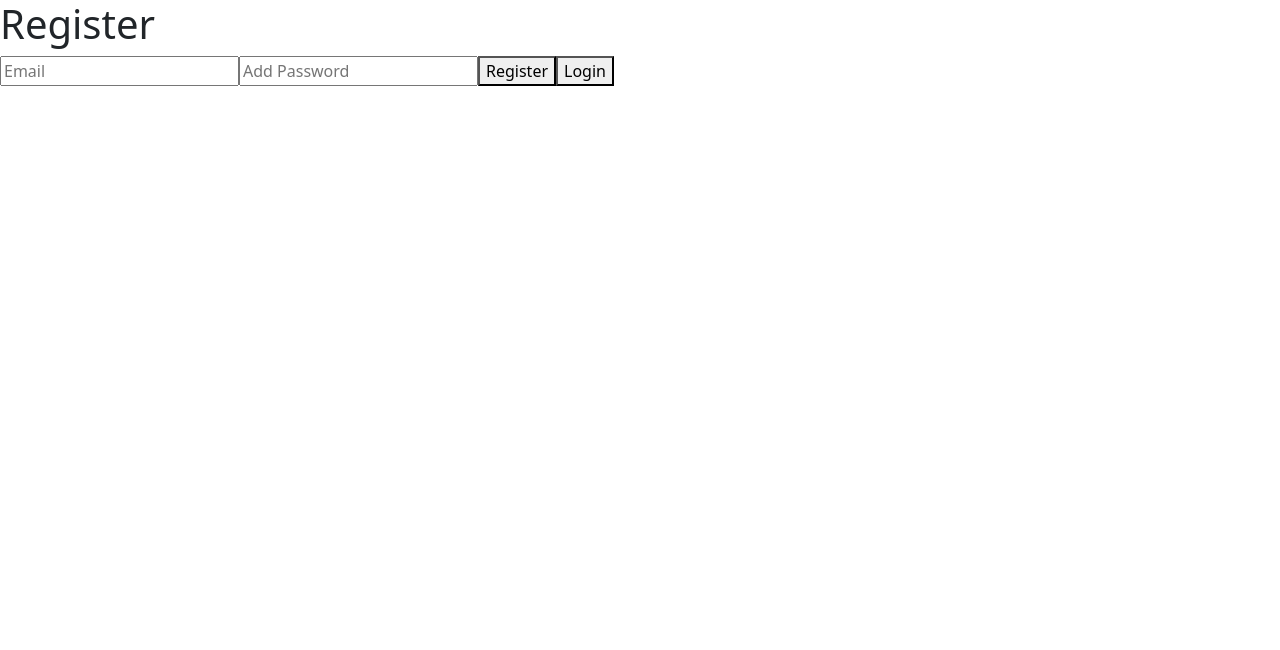
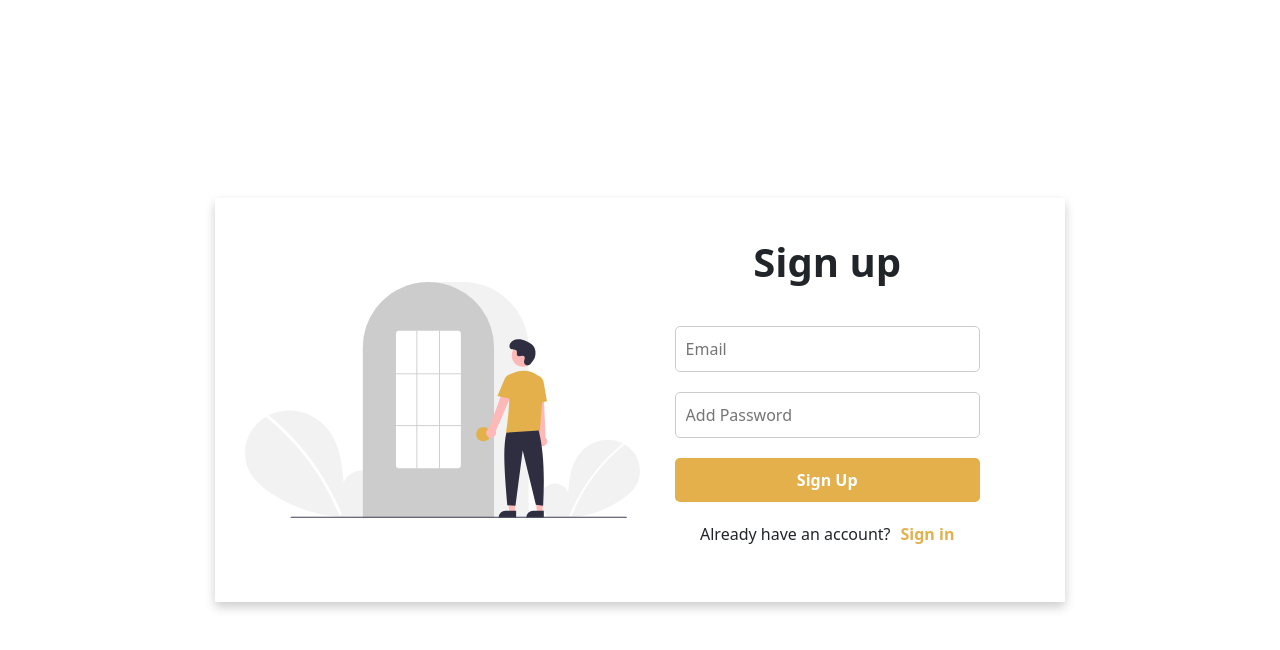
Before and after one commit to Iqbaltawakal05/Miniproject-react, a React (Vite) app: page /register in a window 1280 px wide. Shown: the top 650 px of the page. Built offline with nearby package versions, Linux system fonts and the light colour scheme.

Commit message:
Add register css

```diff
--- /dev/null
+++ b/src/Css/register.css
@@ -0,0 +1,63 @@
+.register-body {
+    min-height: 100vh;
+    display: flex;
+    align-items: center;
+    justify-content: center;
+    padding: 30px;
+}
+
+.register-container {
+    position: relative;
+    max-width: 850px;
+    width: 100%;
+    background: #fff;
+    padding: 40px 30px;
+    box-shadow: 0 5px 10px rgba(0, 0, 0, 0.2);
+    perspective: 2700px;
+    display: flex;
+    flex-direction: row;
+    gap: 60px;
+    align-items: center;
+}
+
+.register-container img {
+    height: 30%;
+    width: 50%;
+    min-width: auto;
+    object-fit: cover;
+
+}
+
+.register-form {
+    display: flex;
+    flex-direction: column;
+    align-items: center;
+    gap: 20px;
+}
+
+.register-form h1 {
+    font-weight: bold;
+    font-size: 40px;
+    text-align: center;
+    margin-bottom: 20px;
+}
+
+.register-form input {
+    width: 120%;
+    padding: 10px;
+    border: 1px solid #ccc;
+    border-radius: 5px;
+    outline: none;
+}
+
+.register-form button {
+    width: 120%;
+    padding: 10px;
+    border: none;
+    border-radius: 5px;
+    outline: none;
+    background: #e3b04b;
+    color: #fff;
+    font-weight: bold;
+    cursor: pointer;
+}
--- a/src/Pages/Login.jsx
+++ b/src/Pages/Login.jsx
@@ -3,6 +3,7 @@ import { useEffect, useState } from "react"
 import axios from "axios"
 import { Link, useNavigate } from "react-router-dom"
 import loginlogo from "../img/Login.svg"
+import "../Css/login.css"
 
 function Login () {
     const [Username, setUsername] = useState("")
@@ -51,15 +52,15 @@ function Login () {
         <div className="login-container">
             <img src={loginlogo} alt="login icon"/>
         <div className="login-form">
-            <h1>Login</h1>
+            <h1>Sign in</h1>
             {!!notif.length && <h1>{notif}</h1>}
-            <input type="text" placeholder="Username" onChange={handleUsernameChange} value={Username}/>
+            <input type="text" placeholder="Username/Email" onChange={handleUsernameChange} value={Username}/>
             <input type="password" placeholder="Password" onChange={handlePasswordChange} value={Password}/>
-            <button disabled={loading} onClick={handleLogin}>{loading ? "Loading..." : "Login"}</button>
+            <button disabled={loading} onClick={handleLogin}>{loading ? "Loading..." : "Sign in"}</button>
             <div className="link-register">
             <p>Don't have an account?</p>
             <Link to={'/register'}>
-                <a href="#">Register</a>
+                <a href="">Sign up</a>
             </Link>
             </div>
         </div>
--- a/src/Pages/Register.jsx
+++ b/src/Pages/Register.jsx
@@ -2,6 +2,8 @@ import { Link } from "react-router-dom"
 import { useState } from "react"
 import axios from "axios"
 import { useNavigate } from "react-router-dom"
+import "../Css/register.css"
+import loginlogo from "../img/Login.svg"
 function Register () {
     const [email, setEmail] = useState('')
     const [password, setPassword] = useState('')
@@ -38,15 +40,23 @@ function Register () {
 
 
     return (
-        <div>
-            <h1>Register</h1>
+        <div className="register-body">
+        <div className="register-container">
+            <img src={loginlogo} alt="login icon"/>
+        <div className="register-form">
+            <h1>Sign up</h1>
             {!!notif.length && <h1>{notif}</h1>}
             <input type="text" placeholder="Email" onChange={handleEmailChange}/>
             <input type="password" placeholder="Add Password" onChange={handlePasswordChange}/>
-            <button disabled={loading} onClick={handleRegister}>{loading ? "Loading..." : "Register"}</button>
+            <button disabled={loading} onClick={handleRegister}>{loading ? "Loading..." : "Sign Up"}</button>
+            <div className="link-register">
+            <p>Already have an account?</p>
             <Link to={'/login'}>
-                <button>Login</button>
+                <a href="">Sign in</a>
             </Link>
+            </div>
+        </div>
+        </div>
         </div>
     )
 }
```
